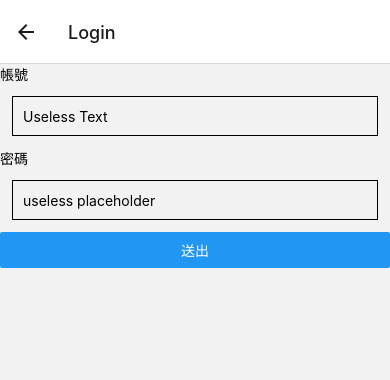
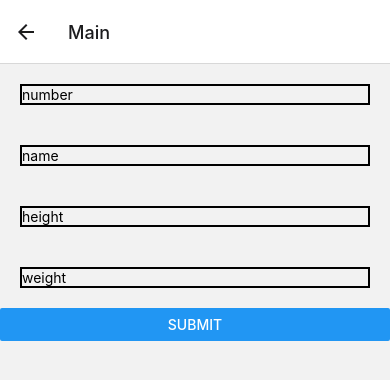
Before and after one commit to chenchen-boop/app-midterm, a React Native app: screen /Login in a window 390 px wide. Both pictures are taken after a click on the button "送出". Shown: the top 380 px of the page. Built offline with nearby package versions, Linux system fonts and the light colour scheme.

Commit message:
main中的state設定

```diff
--- a/package.json
+++ b/package.json
@@ -16,6 +16,7 @@
     "@react-navigation/stack": "^6.2.1",
     "expo": "~44.0.0",
     "expo-status-bar": "~1.2.0",
+    "formic": "^0.0.10",
     "react": "17.0.1",
     "react-dom": "17.0.1",
     "react-native": "0.64.3",
--- a/route/homeStack.js
+++ b/route/homeStack.js
@@ -3,7 +3,7 @@ import { createNativeStackNavigator } from '@react-navigation/native-stack';
 import { NavaigationContainer } from '@react-navigation/native';
 import Home from '../screens/home';
 import Login from '../screens/login';
-
+import Main from '../screens/main';
 const Stack =createNativeStackNavigator();
 
 const HomeStack=()=>{
@@ -14,6 +14,7 @@ const HomeStack=()=>{
                 <Stack.Group>
                     <Stack.Screen name='Home' component={Home} />
                     <Stack.Screen name='Login' component={Login}/>
+                    <Stack.Screen name='Main' component={Main}/>
                 </Stack.Group>
             </Stack.Navigator>
 
--- a/screens/login.js
+++ b/screens/login.js
@@ -1,19 +1,21 @@
-import React from "react";
+import React  from "react";
 import {View,Button,Text, SafeAreaView, StyleSheet, TextInput}from 'react-native'
+import { useNavigation } from '@react-navigation/native';
 
 const Login=()=>{
 
-    const [text, onChangeText] = React.useState("Useless Text");
+    const [text, onChangeText] = React.useState(null);
     const [number, onChangeNumber] = React.useState(null);
-
+    const navigation = useNavigation();
     return(
     <SafeAreaView>
         <View >
             <Text>帳號</Text>
             <TextInput
             style={styles.input}
-            // onChangeText={onChangeText}
+            onChangeText={onChangeText}
             value={text}
+            placeholder="albert"
             />
         </View>
         <View>
@@ -22,11 +24,11 @@ const Login=()=>{
             style={styles.input}
             onChangeText={onChangeNumber}
             value={number}
-            placeholder="useless placeholder"
+            placeholder="12345678"
             keyboardType="numeric"
             />
         </View>
-        <Button title='送出'></Button>
+        <Button title='送出' onPress={()=>navigation.navigate('Main')}/>
 
     </SafeAreaView>
     );
--- /dev/null
+++ b/screens/main.js
@@ -0,0 +1,151 @@
+import {StyleSheet,View,Button,Text,SafeAreaView,Pressable}from 'react-native';
+import { AntDesign } from '@expo/vector-icons';
+import React, { Component } from 'react';
+import { TextInput } from 'react-native-gesture-handler';
+
+// const count=0;
+
+
+
+// const Main=()=>{
+
+
+
+
+
+//     return(
+//         <SafeAreaView>
+//             <View>
+//                 <Text>logo</Text>
+//             </View>
+//             <View>
+//                 <Text>國北數位</Text>
+//             </View>
+//             <View>
+//                 <Button title='管理球隊'/>
+//             </View>
+
+//             <View>
+//                 <Text>----------------------------------------------------------------------------</Text>
+//             </View>
+//             <View>
+//                 <Text>球員名單</Text>
+//             </View>
+
+
+
+
+
+
+
+
+
+
+
+
+
+//             <Pressable onPress={createNewRow}>
+//                 <AntDesign name="plus" size={24} color="black" />
+//             </Pressable>
+
+
+
+
+
+
+//         </SafeAreaView>
+
+//     );
+
+
+// };
+
+
+
+// const createNewRow=()=>{
+//     return(
+//         <View>
+//         <Text>ddddddddddddddddddddddd</Text>
+//         </View>
+//     )
+
+// }
+
+
+
+  class Main extends React.Component{
+        constructor(){
+            super();
+            this.state={
+                number:'',
+                name:'',
+                height:'',
+                weight:'',
+
+            }
+
+
+        }
+        submit(){
+            console.warn(this.state)
+        }
+        render(){
+            return(
+                <View>
+                    <TextInput
+                    placeholder='number'
+                    onChangeText={(text)=>{this.setState({number:text})}}
+                    style={{borderWidth:2 ,margin:20}}
+
+
+                    />
+                     <TextInput
+                    placeholder='name'
+                    onChangeText={(text)=>{this.setState({name:text})}}
+                    style={{borderWidth:2 ,margin:20}}
+
+
+                    />
+                     <TextInput
+                    placeholder='height'
+                    onChangeText={(text)=>{this.setState({height:text})}}
+                    style={{borderWidth:2 ,margin:20}}
+
+
+                    />
+                     <TextInput
+                    placeholder='weight'
+                    onChangeText={(text)=>{this.setState({weight:text})}}
+                    style={{borderWidth:2 ,margin:20}}
+
+
+                    />
+                    <Button title='submit' onPress={()=>this.submit()}/>
+
+
+                </View>
+
+
+
+
+            );
+
+
+        }
+
+
+
+
+
+
+
+  }
+
+
+
+
+
+
+
+
+export default Main;
```
Also changed, not shown: 2 other files (tests, documents, lock files or other folders).
